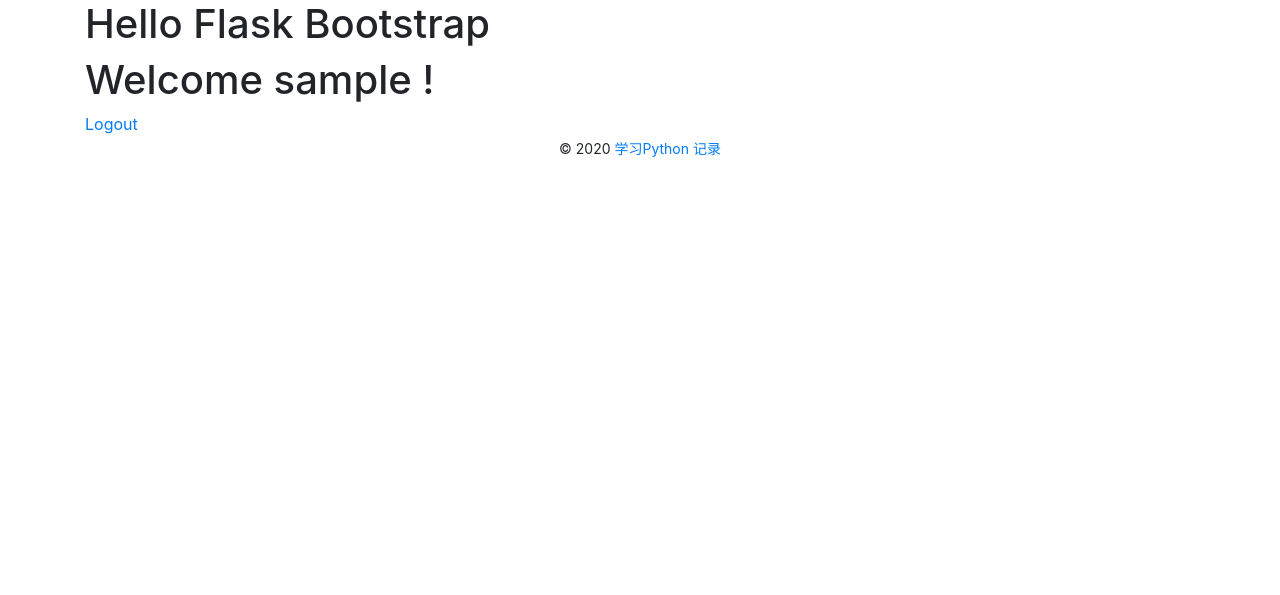
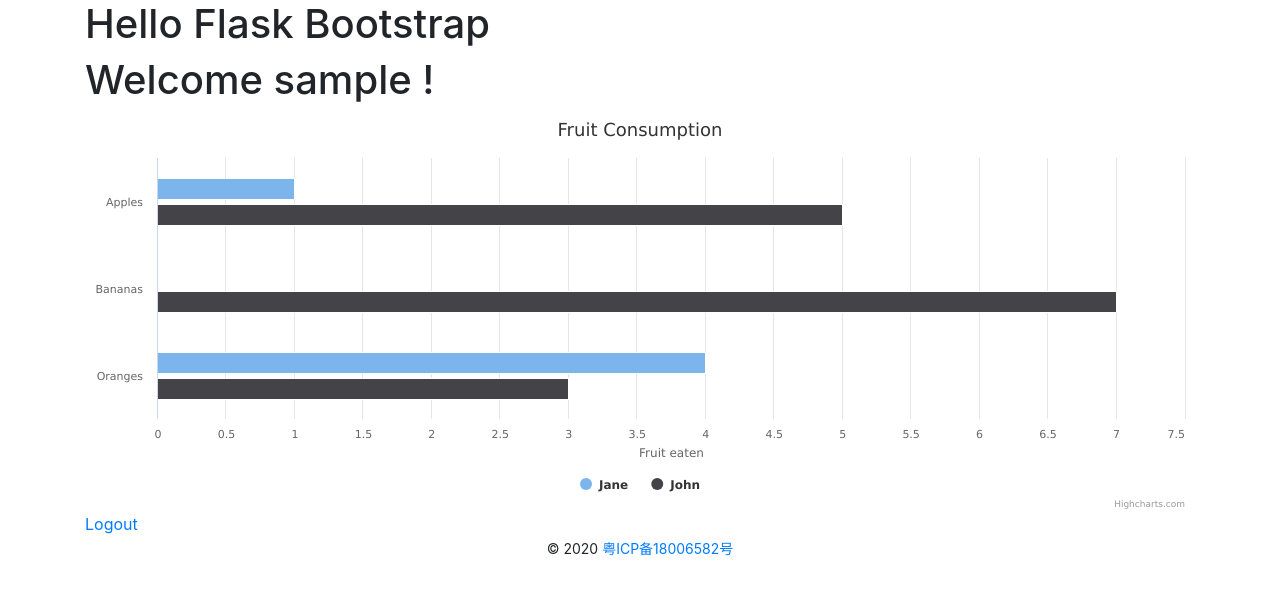
Before and after one commit to energygreek/myflask, a Flask app: page / in a window 1280 px wide. Shown: the part 56-651 px from the top of the page. Run offline with Flask 2, Linux system fonts and the light colour scheme; the visitor is signed in with stand-in values (Sample User, id 1); some libraries are stand-ins or nearby versions.

Commit message:
add highchart

```diff
--- a/main.py
+++ b/myflask.py
@@ -2,9 +2,9 @@ from flask import Flask,render_template, redirect, request, url_for
 from flask_login import LoginManager,current_user, login_required,\
     logout_user, login_user
 
-from user import User
-from loginform import LoginForm
-from usermanager import create_user, get_user
+from web.user import User
+from web.loginform import LoginForm
+from web.usermanager import create_user, get_user
 
 from flask_bootstrap import Bootstrap
 
--- /dev/null
+++ b/setup.cfg
@@ -0,0 +1,6 @@
+[egg_info]
+tag_build = .dev
+tag_date = 1
+
+[aliases]
+release = egg_info -Db ''
--- a/templates/base.html
+++ b/templates/base.html
@@ -35,7 +35,7 @@
         {% endblock %}
         <footer class="text-center">
             {% block footer %} <!-- 定义页脚块 -->
-                <small> &copy; 2020 <a href="http://www.beian.miit.gov.cn" title="粤ICP备18006582号">学习Python 记录</a>
+                <small> &copy; 2020 <a href="http://www.beian.miit.gov.cn" title="粤ICP备18006582号">粤ICP备18006582号</a>
                 </small>
             {% endblock %}
         </footer>
--- a/templates/index.html
+++ b/templates/index.html
@@ -5,5 +5,37 @@
 <h1> Hello Flask Bootstrap </h1>
 
 <h1>Welcome {{ username }} ! </h1>
+<script src="https://code.highcharts.com/highcharts.js"></script>
+
+<div id="container" style="width:100%; height:400px;"></div>
+<script>
+
+	document.addEventListener('DOMContentLoaded', function () {
+        var myChart = Highcharts.chart('container', {
+            chart: {
+                type: 'bar'
+            },
+            title: {
+                text: 'Fruit Consumption'
+            },
+            xAxis: {
+                categories: ['Apples', 'Bananas', 'Oranges']
+            },
+            yAxis: {
+                title: {
+                    text: 'Fruit eaten'
+                }
+            },
+            series: [{
+                name: 'Jane',
+                data: [1, 0, 4]
+            }, {
+                name: 'John',
+                data: [5, 7, 3]
+            }]
+        });
+    });
+
+</script>
 <a href='{{ url_for('logout') }}'>Logout</a>
 {% endblock %}
--- a/user.py
+++ b/web/user.py
@@ -1,6 +1,6 @@
 from flask_login import UserMixin # base class of user
 from werkzeug.security import check_password_hash
-from user_database import SysUserSQL
+from .user_database import SysUserSQL
 
 
 class User(UserMixin):
--- a/usermanager.py
+++ b/web/usermanager.py
@@ -1,7 +1,7 @@
 from werkzeug.security import generate_password_hash
 import uuid
-from user_database import SysUser, SysUserSQL
-from user import User
+from .user_database import SysUser, SysUserSQL
+from .user import User
 
 
 # ...
```
Also changed, not shown: setup.py (+22 -11 lines), web/__init__.py (added), web/controller/__init__.py (added), web/dbconfig.py (renamed from dbconfig.py), web/loginform.py (renamed from loginform.py), web/user_database.py (renamed from user_database.py), 1 other file.
